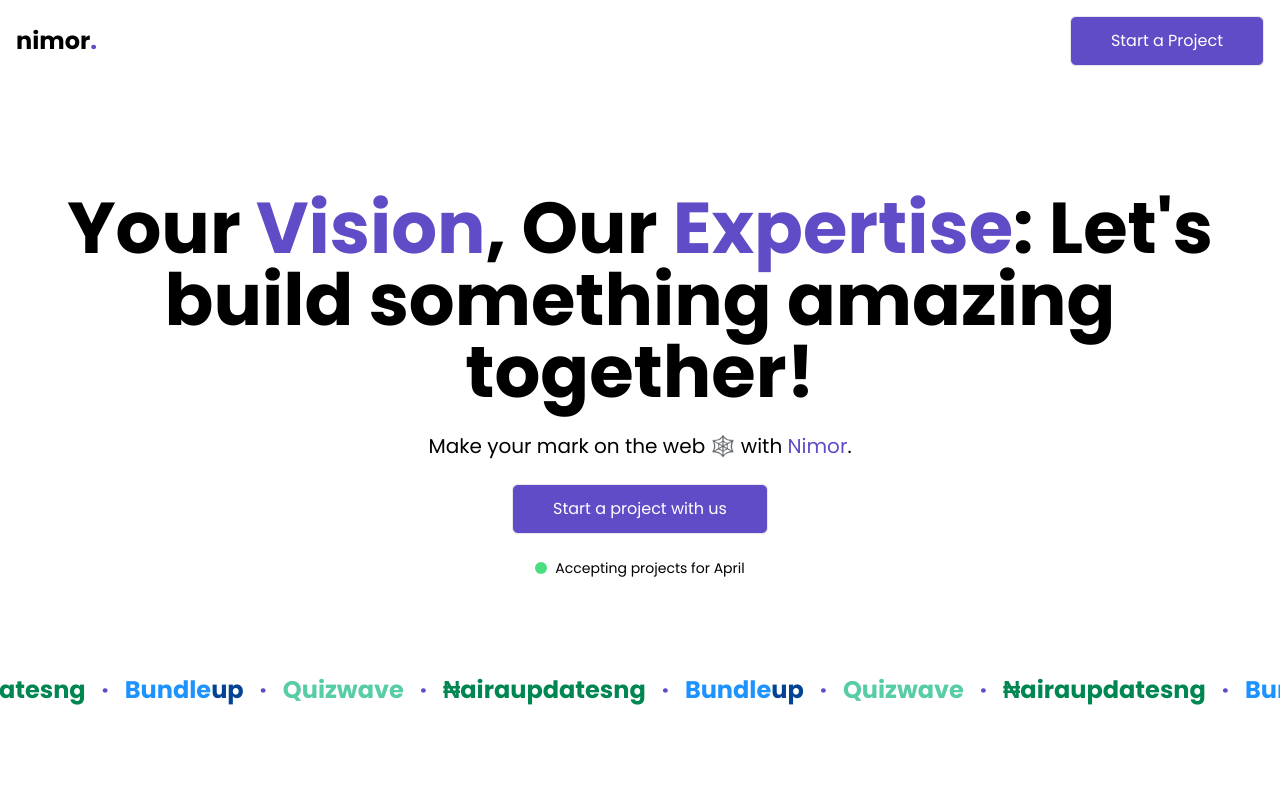
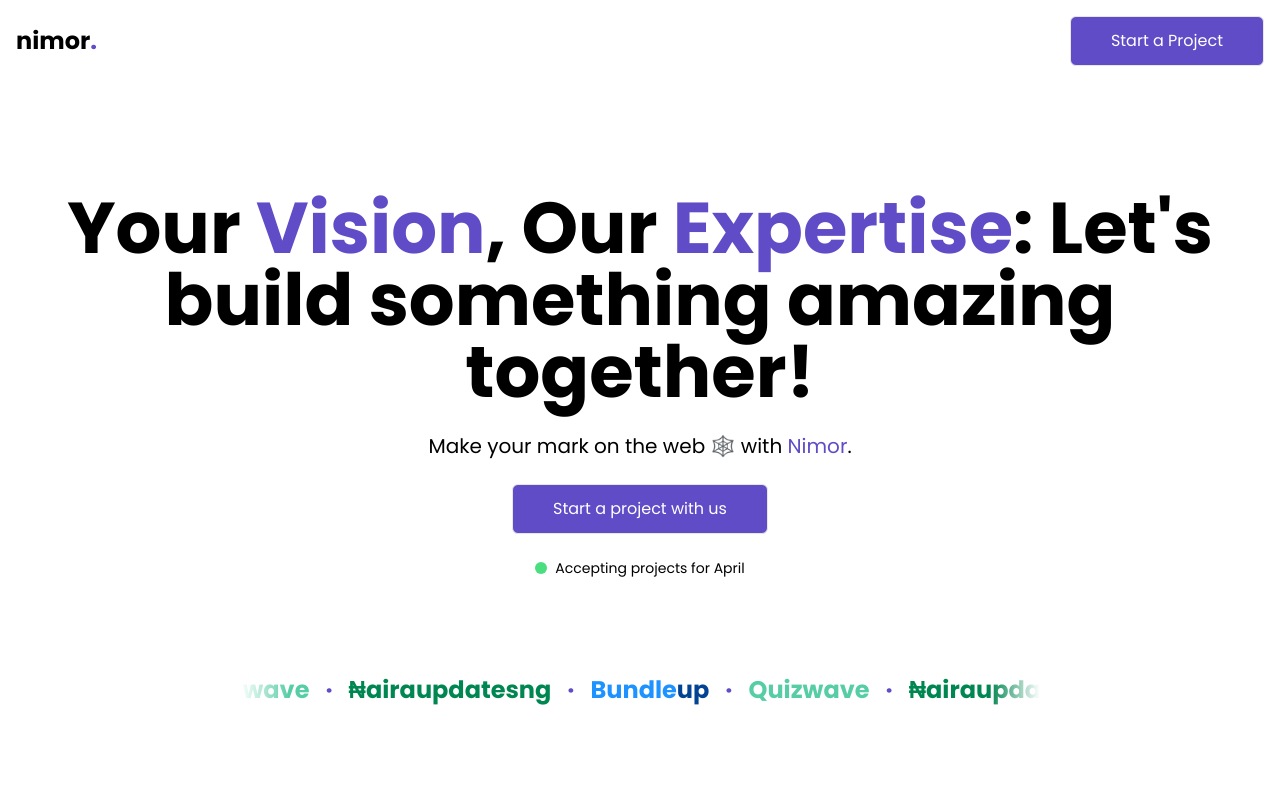
Before and after one commit to khaleedcodes/nimor, a React (Vite) app: page / in a window 1280 px wide. Shown: the top 800 px of the page. Built offline with nearby package versions, Linux system fonts and the light colour scheme.

Commit message:
added shadow

```diff
--- a/src/pages/landing-page/Marquee.tsx
+++ b/src/pages/landing-page/Marquee.tsx
@@ -10,7 +10,7 @@ const marqueeVariants = {
       x: {
         repeat: Infinity,
         repeatType: "loop",
-        duration: 10,
+        duration: 15,
         ease: "linear",
       },
     },
@@ -19,7 +19,8 @@ const marqueeVariants = {
 
 const Marquee = () => {
   return (
-    <div className="marquee">
+    <div className="marquee flex">
+      <div className="shadow-blend-left left-0 z-10"></div>
       <motion.div
         className="track"
         variants={marqueeVariants}
@@ -125,6 +126,7 @@ const Marquee = () => {
           <NairaupdatesngWordMark />
         </div>
       </motion.div>
+      <div className="shadow-blend-right right-0 z-10"></div>
     </div>
   );
 };
--- a/src/styles/marquee.css
+++ b/src/styles/marquee.css
@@ -1,6 +1,7 @@
 .marquee {
   position: relative;
   width: 100%;
+  max-width: 800px;
   height: 35px;
   overflow-x: hidden;
 }
@@ -9,3 +10,25 @@
   position: absolute;
   white-space: nowrap;
 }
+.shadow-blend-left {
+  position: absolute;
+  width: 50px;
+  height: 100%;
+  top: 0;
+  background: linear-gradient(
+    to right,
+    white,
+    transparent
+  );
+}
+.shadow-blend-right {
+  position: absolute;
+  width: 50px;
+  height: 100%;
+  top: 0;
+  background: linear-gradient(
+    to left,
+    white,
+    transparent
+  );
+}
```
